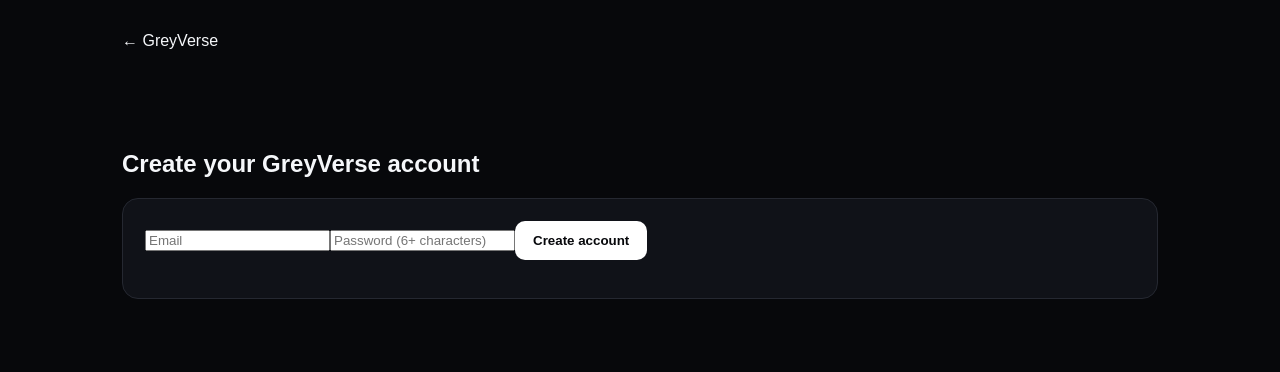
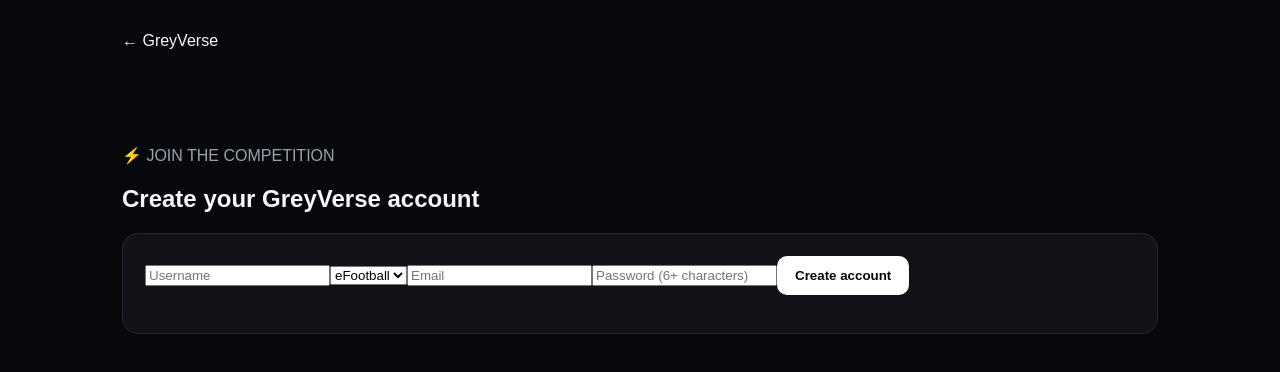
Before and after one commit to Dannygray29/Greyverse, a Next.js app: page /signup in a window 1280 px wide. Shown: the top 372 px of the page. Built offline with nearby package versions, Linux system fonts and the light colour scheme; no server answers.

Commit message:
feat: create GreyVerse profile and player on signup

```diff
--- a/src/app/signup/page.tsx
+++ b/src/app/signup/page.tsx
@@ -1,4 +1,18 @@
 'use client';
 import {FormEvent,useState} from 'react';
 import {supabase} from '@/lib/supabase';
-export default function Signup(){const[email,setEmail]=useState('');const[password,setPassword]=useState('');const[msg,setMsg]=useState('');async function submit(e:FormEvent){e.preventDefault();if(!supabase){setMsg('Supabase is not configured.');return;}const{error}=await supabase.auth.signUp({email,password});setMsg(error?.message??'Account created. Check your email if confirmation is enabled.');}return <main className="shell"><a href="/">← GreyVerse</a><section className="hero"><h1>Create your GreyVerse account</h1><form onSubmit={submit} className="card"><input type="email" placeholder="Email" value={email} onChange={e=>setEmail(e.target.value)} required/><input type="password" placeholder="Password (6+ characters)" minLength={6} value={password} onChange={e=>setPassword(e.target.value)} required/><button>Create account</button><p className="muted">{msg}</p></form></section></main>}
+
+export default function Signup(){
+ const[email,setEmail]=useState(''); const[password,setPassword]=useState(''); const[username,setUsername]=useState(''); const[game,setGame]=useState('eFootball'); const[msg,setMsg]=useState(''); const[busy,setBusy]=useState(false);
+ async function submit(e:FormEvent){e.preventDefault(); if(!supabase)return; setBusy(true);setMsg('Creating your GreyVerse account…');
+  const {data,error}=await supabase.auth.signUp({email,password,options:{data:{username,game_name:game}}});
+  if(error){setMsg(error.message);setBusy(false);return;}
+  if(data.user){
+   const {error:profileError}=await supabase.from('profiles').upsert({user_id:data.user.id,username,game_name:game,activity_status:'online',updated_at:new Date().toISOString()},{onConflict:'user_id'});
+   if(profileError){setMsg(`Account created, but profile setup failed: ${profileError.message}`);setBusy(false);return;}
+   const {data:existing}=await supabase.from('players').select('id').eq('user_id',data.user.id).maybeSingle();
+   if(!existing){const {error:playerError}=await supabase.from('players').insert({user_id:data.user.id,username,game_type:game,status:'active',matches_played:0,wins:0,draws:0,losses:0,goals_scored:0,assists:0,points:0,career_matches:0,career_wins:0,career_draws:0,career_losses:0,career_goals_for:0,career_goals_against:0});if(playerError){setMsg(`Profile created, but player setup failed: ${playerError.message}`);setBusy(false);return;}}
+  }
+  setMsg(data.session?'Account ready. You can enter GreyVerse.':'Account created. Check your email if confirmation is enabled.');setBusy(false);
+ }
+ return <main className="shell"><a href="/">← GreyVerse</a><section className="hero"><p className="muted">⚡ JOIN THE COMPETITION</p><h1>Create your GreyVerse account</h1><form onSubmit={submit} className="card"><input aria-label="Username" placeholder="Username" value={username} onChange={e=>setUsername(e.target.value)} required minLength={3}/><select aria-label="Game" value={game} onChange={e=>setGame(e.target.value)}><option>eFootball</option><option>DLS</option></select><input aria-label="Email" type="email" placeholder="Email" value={email} onChange={e=>setEmail(e.target.value)} required/><input aria-label="Password" type="password" placeholder="Password (6+ characters)" minLength={6} value={password} onChange={e=>setPassword(e.target.value)} required/><button disabled={busy}>{busy?'Creating…':'Create account'}</button><p className="muted">{msg}</p></form></section></main>}
```
